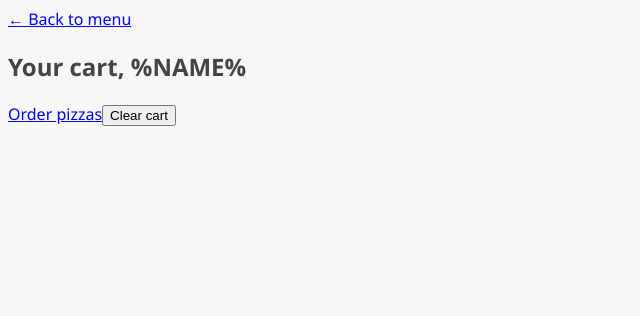
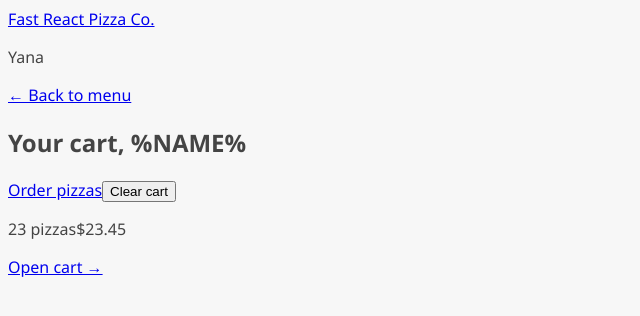
Before and after one commit to YanaKarpliuk/fast-react-pizza-co, a React (Vite) app: page /cart in a window 1280 px wide. Shown: the top 316 px of the page, without its empty margins (0-640 px from the left). Built offline with nearby package versions, Linux system fonts and the light colour scheme.

Commit message:
Update routes & create base app layout

```diff
--- a/src/App.jsx
+++ b/src/App.jsx
@@ -4,8 +4,12 @@ import Menu from './features/menu/Menu.jsx';
 import Cart from './features/cart/Cart.jsx';
 import CreateOrder from './features/order/CreateOrder.jsx';
 import Order from './features/order/Order.jsx';
+import AppLayout from './ui/AppLayout/AppLayout';
 
 const router = createBrowserRouter([
+  {
+    element: <AppLayout/>,
+    children: [
       {
         path: '/',
         element: <Home/>
@@ -26,6 +30,8 @@ const router = createBrowserRouter([
         path: '/order/:orderId',
         element: <Order/>
       }
+    ]
+  }
 ])
 
 export default function App() {
--- a/src/features/cart/CartOverview.jsx
+++ b/src/features/cart/CartOverview.jsx
@@ -1,3 +1,5 @@
+import { Link } from 'react-router-dom';
+
 function CartOverview() {
   return (
     <div>
@@ -5,7 +7,7 @@ function CartOverview() {
         <span>23 pizzas</span>
         <span>$23.45</span>
       </p>
-      <a href="src/features/cart/CartOverview.jsx#">Open cart &rarr;</a>
+      <Link to="/cart">Open cart &rarr;</Link>
     </div>
   );
 }
--- /dev/null
+++ b/src/ui/AppLayout/AppLayout.jsx
@@ -0,0 +1,15 @@
+import Header from '../Header/Header';
+import CartOverview from '../../features/cart/CartOverview.jsx';
+import { Outlet } from 'react-router-dom';
+
+export default function AppLayout() {
+  return (
+      <div>
+        <Header/>
+        <main>
+          <Outlet/>
+        </main>
+        <CartOverview/>
+      </div>
+  )
+}
--- /dev/null
+++ b/src/ui/Header/Header.jsx
@@ -0,0 +1,10 @@
+import { Link } from 'react-router-dom';
+
+export default function Header() {
+  return (
+      <header>
+        <Link to={'/'}>Fast React Pizza Co.</Link>
+        <p>Yana</p>
+      </header>
+  )
+}
```
Lines whose indentation alone changed are shown as unchanged.
